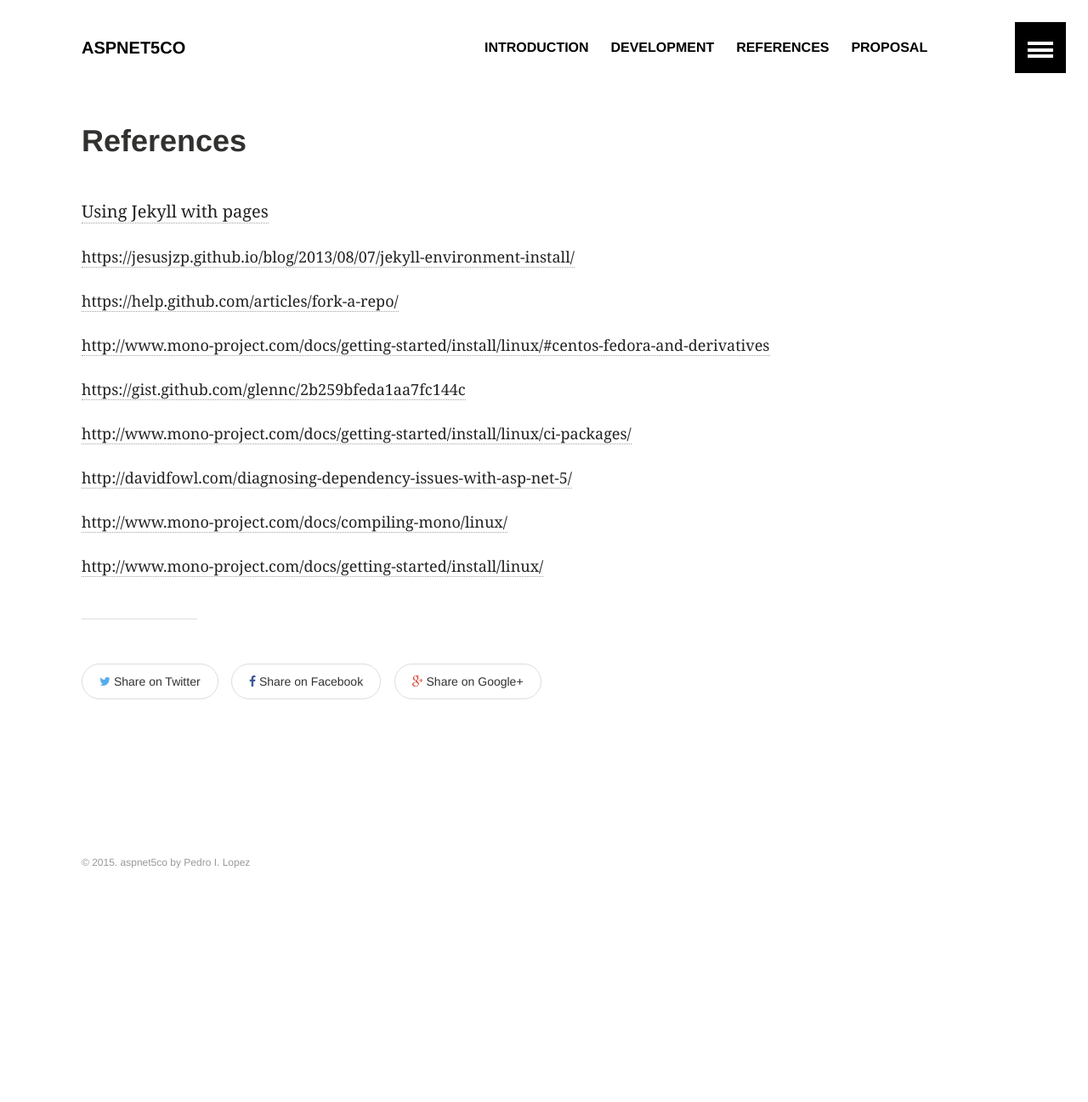
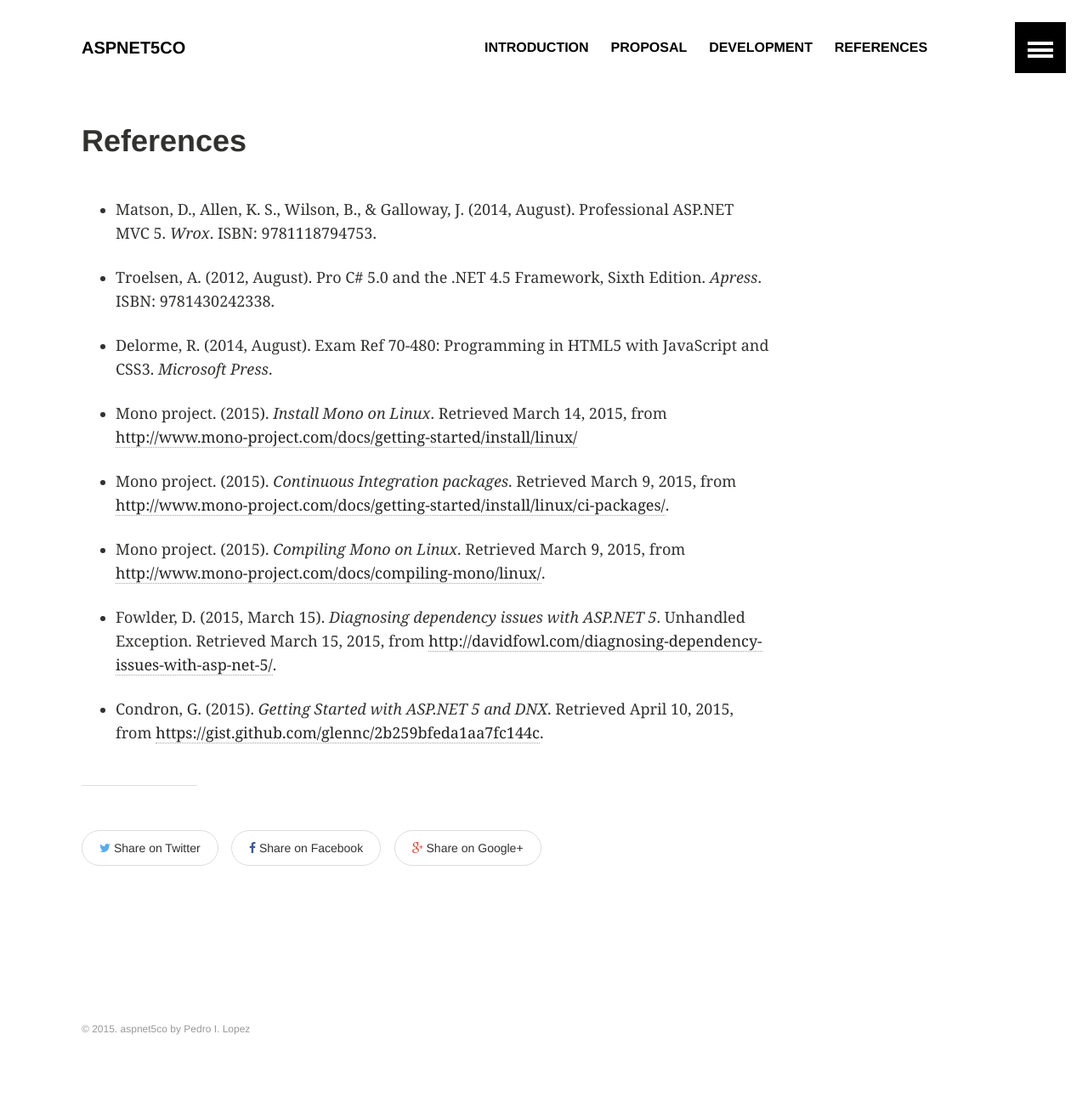
Before and after one commit to lopezpdvn/aspnet5co, a Jekyll site: the page built from references/index.md, in a window 1280 px wide. Shown: the whole page at 85% size. Built offline with Jekyll 4.4.1, drawn with Linux system fonts in a browser that asks for light colours; before the commit the page ends 1101 px from its top, so only the background shows below that.

Commit message:
Added references. Updated README.

```diff
--- a/_config.yml
+++ b/_config.yml
@@ -15,6 +15,7 @@ locale:
 baseurl: /
 
 # Jekyll configuration
+urldoc: "http://lopezpdvn.github.io/aspnet5co"
 
 sass:
     sass_dir: _sass
--- a/_includes/footer.html
+++ b/_includes/footer.html
@@ -14,8 +14,8 @@
         <!--
 	<p class="copyright">&#169; {{ site.time | date: '%Y' }} <a href="{{ site.url }}">{{ site.title }}</a> powered by <a href="http://jekyllrb.com" rel="nofollow">Jekyll</a> + <a href="http://mmistakes.github.io/skinny-bones-jekyll/" rel="nofollow">Skinny Bones</a>.</p>
         -->
-	<p class="copyright">&#169; {{ site.time | date: '%Y' }}. <a href="{{ site.url }}">{{ site.title }}</a> by
+	<p class="copyright">&#169; {{ site.time | date: '%Y' }}. <a href="{{ site.urldoc }}">{{ site.title }}</a> by
             <a
-                href="{{site.data.core.author.lopezpdvn.url}}">{{site.owner.name}}</a>
+                href="{{site.owner.website}}">{{site.owner.name}}</a>
         </p>
 </footer>
--- a/references/index.md
+++ b/references/index.md
@@ -3,20 +3,31 @@ layout: article
 title: "References"
 ---
 
-[Using Jekyll with pages](https://help.github.com/articles/using-jekyll-with-pages/)
+* Matson, D., Allen, K. S., Wilson, B., & Galloway, J. (2014, August).
+Professional ASP.NET MVC 5. *Wrox*. ISBN: 9781118794753.
 
-<https://jesusjzp.github.io/blog/2013/08/07/jekyll-environment-install/>
+* Troelsen, A. (2012, August). Pro C# 5.0 and the .NET 4.5 Framework, Sixth
+Edition. *Apress*. ISBN: 9781430242338.
 
-<https://help.github.com/articles/fork-a-repo/>
+* Delorme, R. (2014, August). Exam Ref 70-480: Programming in HTML5 with
+JavaScript and CSS3. *Microsoft Press*.
 
-<http://www.mono-project.com/docs/getting-started/install/linux/#centos-fedora-and-derivatives>
+* Mono project. (2015). *Install Mono on Linux*. Retrieved March 14, 2015, from <http://www.mono-project.com/docs/getting-started/install/linux/>
 
-<https://gist.github.com/glennc/2b259bfeda1aa7fc144c>
+* Mono project. (2015). *Continuous Integration packages*. Retrieved March 9,
+2015, from <http://www.mono-project.com/docs/getting-started/install/linux/ci-packages/>.
 
-<http://www.mono-project.com/docs/getting-started/install/linux/ci-packages/>
+* Mono project. (2015). *Compiling Mono on Linux*. Retrieved March 9,
+2015, from <http://www.mono-project.com/docs/compiling-mono/linux/>.
 
-<http://davidfowl.com/diagnosing-dependency-issues-with-asp-net-5/>
+* Fowlder, D. (2015, March 15). *Diagnosing dependency issues with ASP.NET 5*.  Unhandled Exception. Retrieved March 15, 2015, from <http://davidfowl.com/diagnosing-dependency-issues-with-asp-net-5/>.
 
-<http://www.mono-project.com/docs/compiling-mono/linux/>
+* Condron, G. (2015). *Getting Started with ASP.NET 5 and DNX*. Retrieved April
+10, 2015, from <https://gist.github.com/glennc/2b259bfeda1aa7fc144c>.
 
-<http://www.mono-project.com/docs/getting-started/install/linux/>
+<!--
+https://www.library.cornell.edu/research/citation/apa
+https://help.github.com/articles/using-jekyll-with-pages/
+https://jesusjzp.github.io/blog/2013/08/07/jekyll-environment-install/
+https://help.github.com/articles/fork-a-repo/
+-->
```
Also changed, not shown: _data/navigation.yml (+5 -5 lines), README.md.
